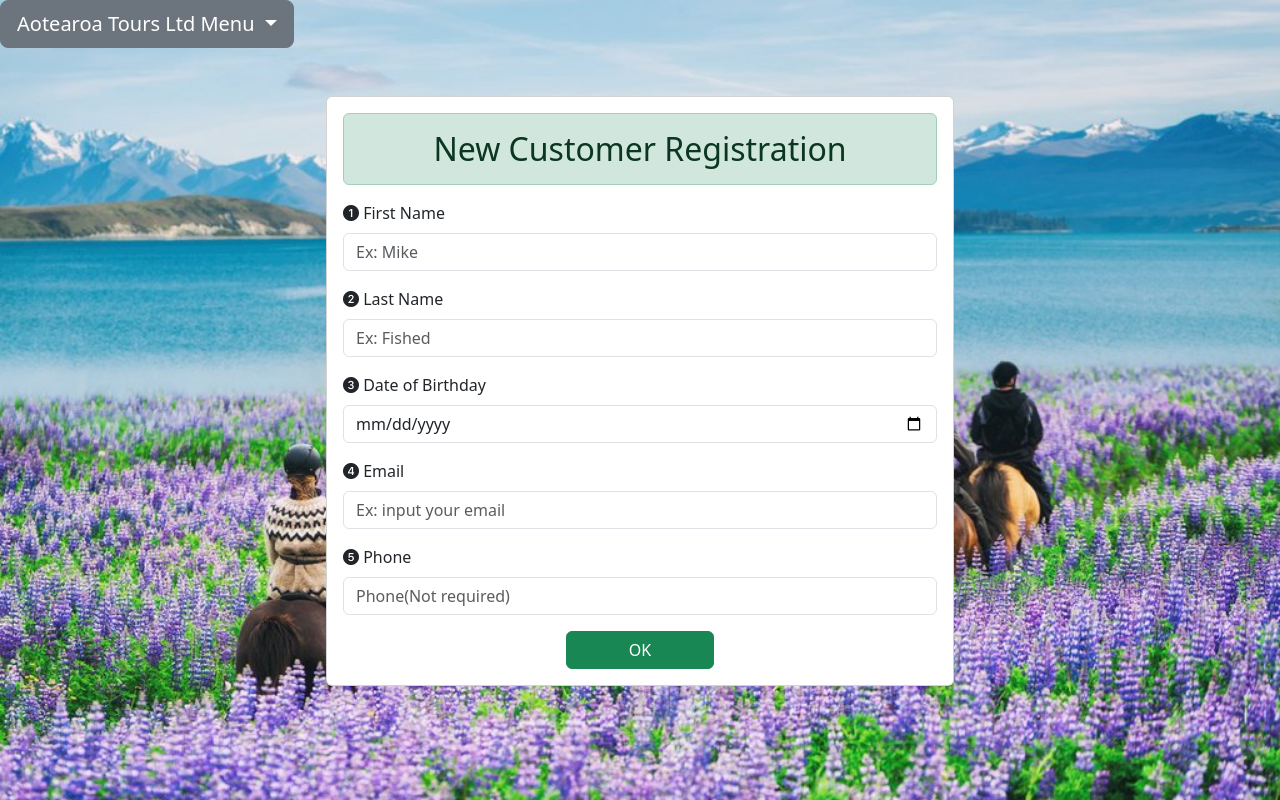
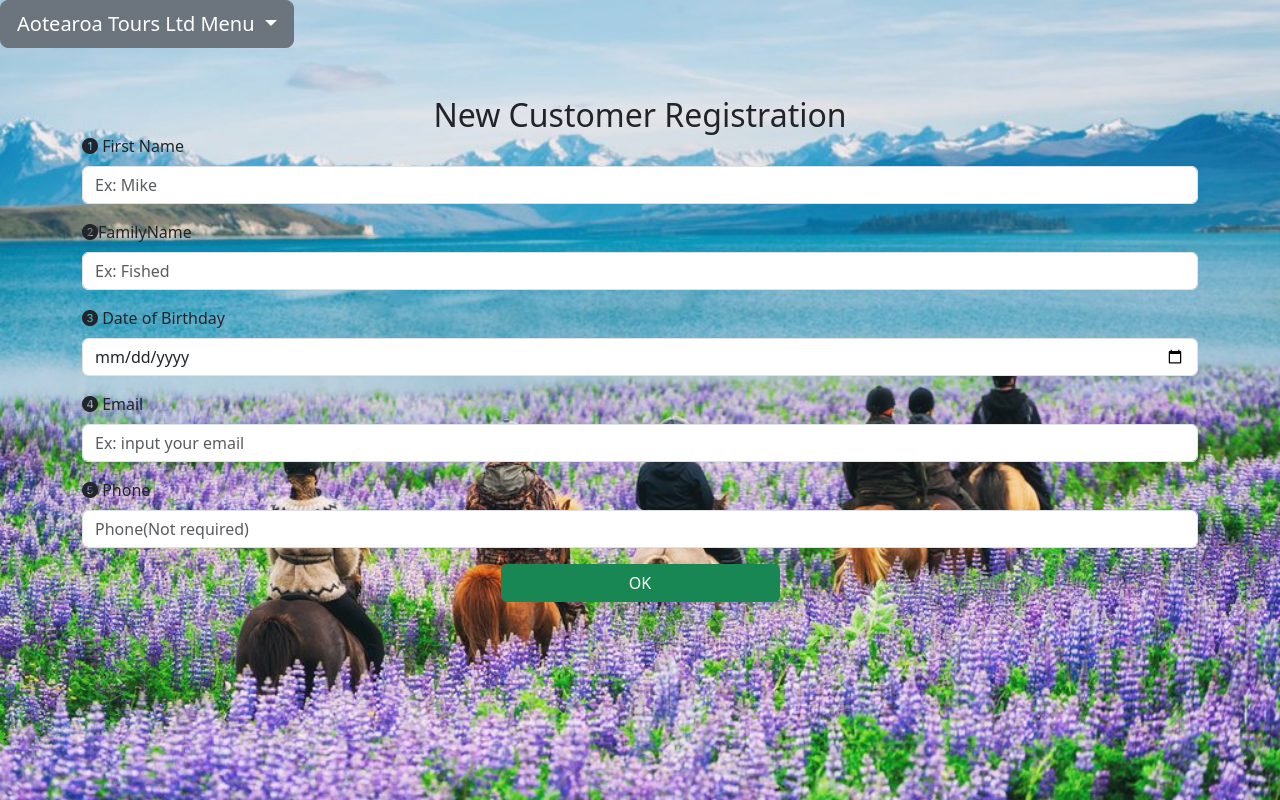
Before and after one commit to AllanVenje/atl_zhangyang, a Flask app: page /customers/add in a window 1280 px wide. Run offline with Flask 3, Linux system fonts and the light colour scheme.

Commit message:
add customer edit

```diff
--- a/app.py
+++ b/app.py
@@ -26,7 +26,6 @@ def getCursor():
     if dbconn is None:
         dbconn = connection.cursor(dictionary= True)
     return dbconn
-
 
 
 @app.route("/")
@@ -86,16 +85,29 @@ def customers():
     return render_template("customers.html", customers=customers)
 
 
-@app.route("/customers/add")
+@app.route("/customers/add", methods=["GET", "POST"])
 def addcustomer():
     #Add a new customer
-    print(">>> Customer Edit")
-    return render_template("customers.html", adduser=True)
+    print(">>>Debug: Customer Add")
+    if request.method == "POST":
+        req_customer_firstname = request.form.get("firstname")
+        req_customer_familyname = request.form.get("familyname")
+        req_customer_dob = request.form.get("birthday")
+        req_customer_email = request.form.get("email")
+        req_customer_phone = request.form.get("phone")
 
+        mycustor = getCursor()
+        # Insert records
+        insert_str = "INSERT INTO customers (firstname, familyname, dob, email, phone) VALUES (%s, %s, %s, %s, %s)";
+        mycustor.execute(insert_str, (req_customer_firstname, req_customer_familyname, req_customer_dob, req_customer_email, req_customer_phone))
+        return redirect(url_for("customers"))
+    elif request.method == "GET":
+        return render_template("customers.html", adduser=True)
 
-@app.route("/customers/edit")
+@app.route("/customers/edit", methods=["GET", "POST"])
 def editcustomer():
-    return render_template("customers.html", edituser=True)
+    if request.method == "POST":
+        return render_template("customers.html", edituser=True)
 
 
 
--- a/templates/customers.html
+++ b/templates/customers.html
@@ -19,51 +19,73 @@
 
 
 {% if adduser == True %}
-<div class="ontainer-fluid">
-    <div class="row justify-content-center">
-        <div class="col-md-6">
-            <div class="card mt-5">
-                <div class="card-body">
-                    <h2 class="card-title text-center">
-                        <div class="alert alert-success" role="alert">
-                            New Customer Registration
-                        </div>
-                    </h2>
-                    <form>
+<div class="container mt-5">
+    <h2 class="card-title text-center">New Customer Registration</h2>
+    <form action="/customers/add" method="POST">
         <div class="mb-3">
             <label for="firstName" class="form-label"><i class="bi bi-1-circle-fill"></i> First
                 Name</label>
-                            <input type="text" class="form-control" id="firstName" placeholder="Ex: Mike" required>
+            <input type="text" class="form-control" id="firstname" name="firstname" placeholder="Ex: Mike" required>
         </div>
         <div class="mb-3">
-                            <label for="lastName" class="form-label"><i class="bi bi-2-circle-fill"></i></i> Last
-                                Name</label>
-                            <input type="text" class="form-control" id="lastName" placeholder="Ex: Fished" required>
+            <label for="familyname" class="form-label"><i class="bi bi-2-circle-fill"></i></i>FamilyName</label>
+            <input type="text" class="form-control" id="familyname" name="familyname" placeholder="Ex: Fished" required>
         </div>
         <div class="mb-3">
             <label for="birthday" class="form-label"><i class="bi bi-3-circle-fill"></i> Date
                 of Birthday</label>
-                            <input type="date" class="form-control" id="birthday" required>
+            <div id="birthday_toast"></div>
+            <input type="date" class="form-control" id="birthday" name="birthday" required>
         </div>
         <div class="mb-3">
             <label for="email" class="form-label"><i class="bi bi-4-circle-fill"></i></i>
                 Email</label>
-                            <input type="email" class="form-control" id="email" placeholder="Ex: input your email" required>
+            <input type="email" class="form-control" id="email" name="email" placeholder="Ex: input your email"
+                required>
         </div>
         <div class="mb-3">
-                            <label for="phone" class="form-label"><i class="bi bi-5-circle-fill"></i> Phone</label>
-                            <input type="tel" class="form-control" id="phone" placeholder="Phone(Not required)">
+            <label for="phone" class="form-label"><i class="bi bi-5-circle-fill"></i>
+                Phone</label>
+            <input type="tel" class="form-control" id="phone" name="phone" placeholder="Phone(Not required)">
         </div>
         <div class="d-flex justify-content-center">
             <button type="submit" class="btn btn-success" style="width:25%;">OK</button>
         </div>
     </form>
 </div>
-            </div>
-        </div>
-    </div>
-</div>
-{%endif%}
+
+
+<script>
+    document.addEventListener('DOMContentLoaded', function () {
+        var birthday = document.getElementById('birthday');
+        birthday.addEventListener('change', function () {
+            var input_date = new Date(birthday.value);
+            var today_date = new Date();
+            var actual_age = today_date.getFullYear() - input_date.getFullYear();
+            var monthDiff = today_date.getMonth() - input_date.getMonth();
+            if (monthDiff < 0 || (monthDiff === 0 && today_date.getDate() < input_date.getDate())) {
+                actual_age--;
+            }
+
+            var toast = document.getElementById('birthday_toast');
+            if (actual_age < 18) {
+                toast.textContent = "You are under 18 years old, please input your parents";
+                toast.style.display = "block";
+                setTimeout(() => {
+                    toast.style.display = "none";
+                }, 3000);
+            } else if (actual_age >= 110) {
+                toast.textContent = "You are over 110 years old, please input your real information.";
+                toast.style.display = "block";
+                setTimeout(() => {
+                    toast.style.display = "none";
+                }, 3000);
+            }
+
+        });
+    });
+</script>
+{% endif %}
 
 {% if edituser == True %}
 <div class="container">
@@ -73,7 +95,7 @@
                 <label for="customerlist">Choose your edit customer:</label>
                 <select class="form-control" id="customerlist">
                     {% for c in customerlists %}
-                    <option value="{{c['customerid']}}">{{c['firstname']}} {{c['familyname']}}</option>
+                    <option value="{{ c['customerid'] }}">{{ c['firstname'] }} {{ c['familyname'] }}</option>
                     {% endfor %}
                 </select>
             </div>
@@ -82,16 +104,22 @@
 </div>
 {% endif %}
 
+{# if dups is true, found the customers, don't add again #}
+{% if dups == True %}
+
+{% endif %}
 
 {% if customers is defined %}
 <br>
 <div class="shadow p-3 mb-5 bg-body-tertiary rounded">
     <h3>Customer List: Total {{ customers | length }} HCs</h3>
     <button type="button" class="btn btn-lg btn-success" onclick="window.location.href = '/customers/add';">Add
-        Customers [New]...</button>
+        Customers [New]... </button>
     <button type="button" class="btn btn-lg btn-success" onclick="window.location.href = '/customers/edit';">Edit
-        Customers [Selected]...</button>
-    <!-- <button type="button" class="btn btn-lg btn-success" onclick="window.location.href = '/customers';">Refreash</button> -->
+        Customers [Selected]...
+    </button>
+    <button type="button" class="btn btn-lg btn-success" onclick="window.location.href = '/customers/booking';">Booking
+        Tour</button>
 </div>
 
 <table class="table table-striped table-hover">
```
Lines whose indentation alone changed are shown as unchanged.
